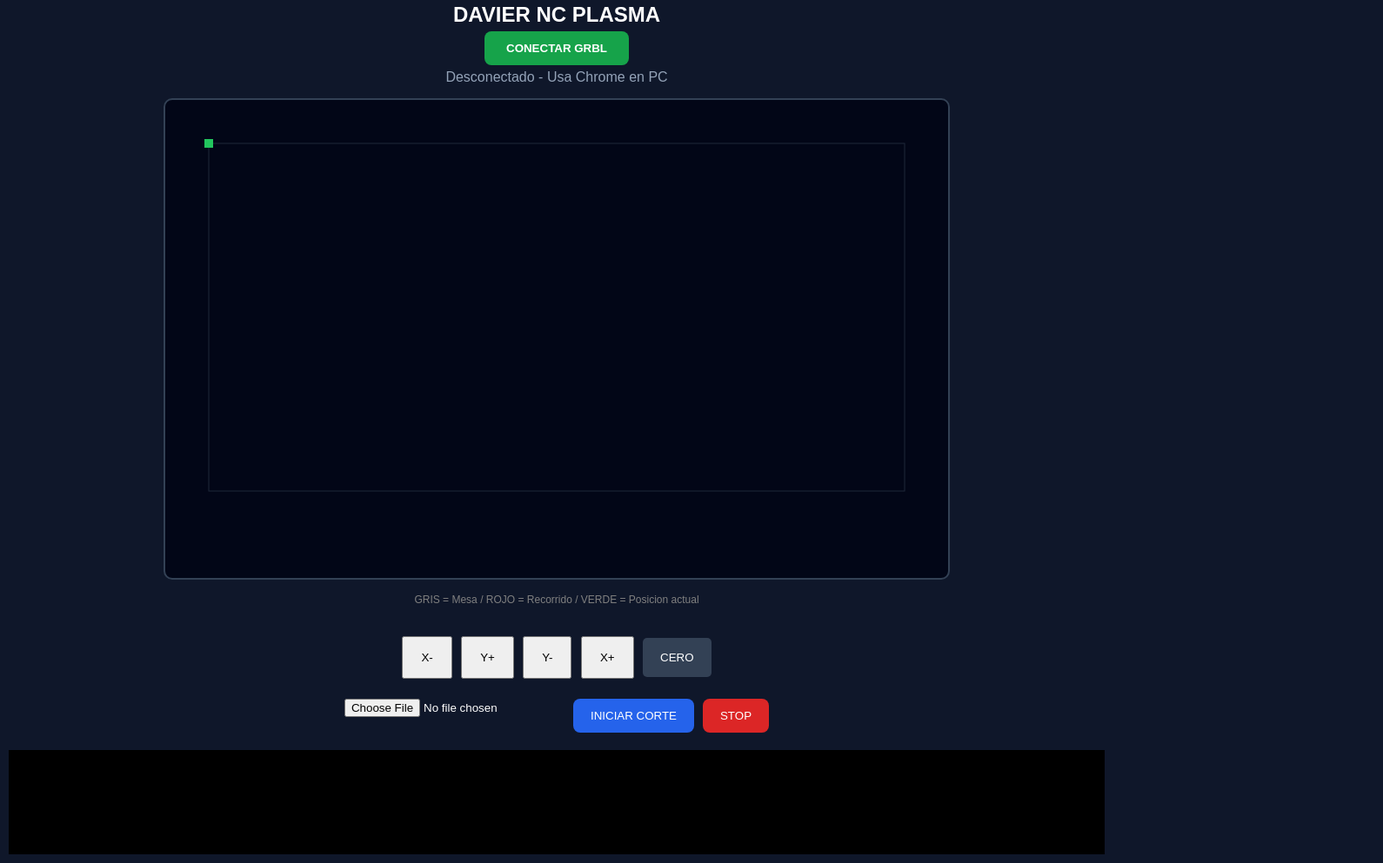
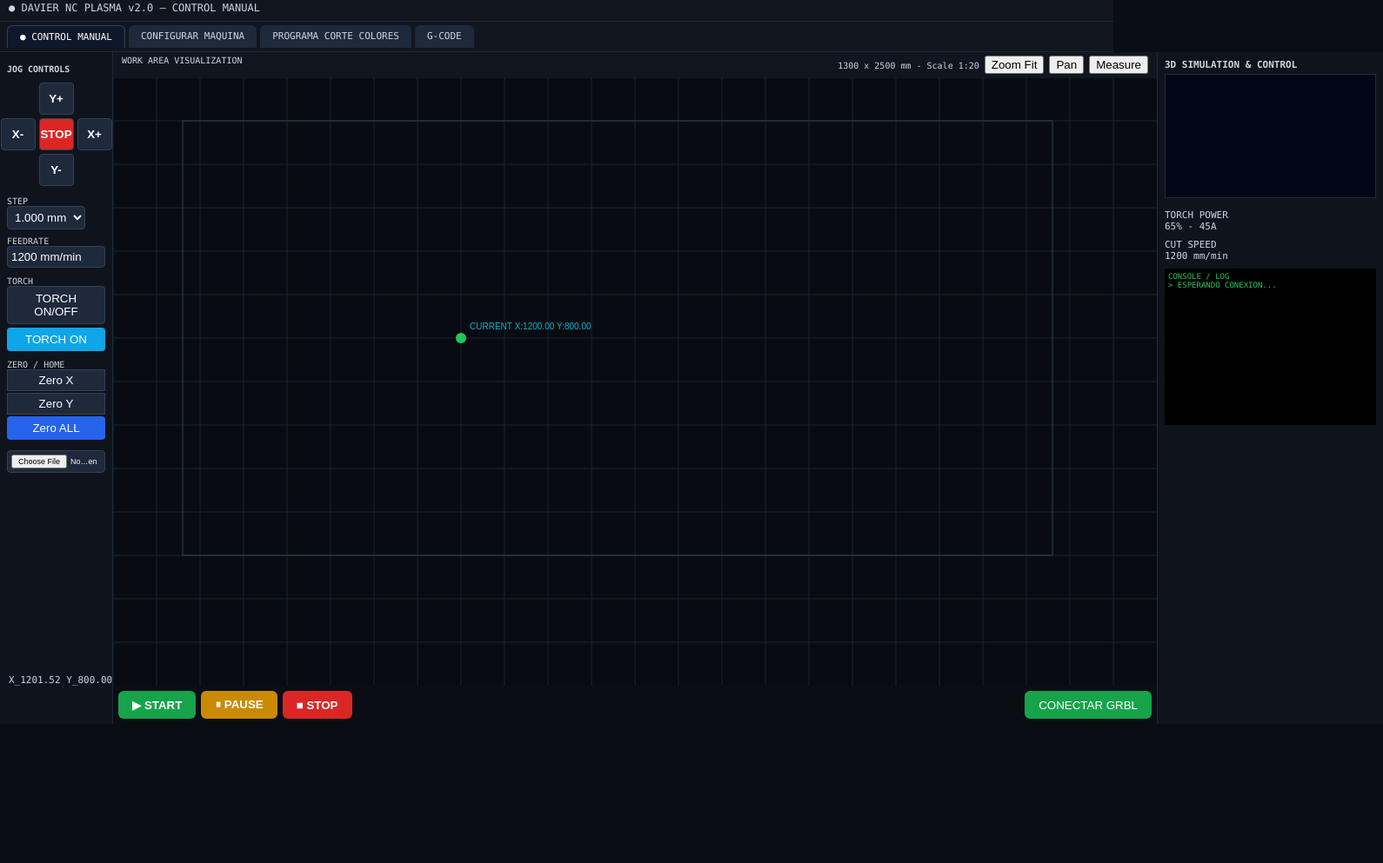
Before and after one commit to daviermp/Plasma-Davier_NC, a plain HTML site: page index.html in a window 1280 px wide. Shown: the part 7-1000 px from the top of the page at 87% size, 1590 px wide, since content can reach past the window. After the commit the page ends 840 px from the top, so only its background shows below. Drawn offline with Linux system fonts and the light colour scheme.

Commit message:
Revise index.html for DAVIER NC PLASMA v2.0
Updated HTML structure and styles for version 2.0 of DAVIER NC PLASMA, including new layout and controls.

```diff
--- a/index.html
+++ b/index.html
@@ -1,35 +1,76 @@
 <!DOCTYPE html>
-<html><head><meta charset="utf-8"><meta name="viewport" content="width=device-width,initial-scale=1"><title>DAVIER NC</title></head>
-<body style="margin:0;background:#0f172a;color:white;font-family:Arial;text-align:center">
-<h2 style="margin:10px 0 5px">DAVIER NC PLASMA</h2>
-<button id="btn" style="padding:12px 25px;background:#16a34a;color:white;border:0;border-radius:8px;font-weight:bold">CONECTAR GRBL</button>
-<p id="st" style="margin:5px;color:#94a3b8">Desconectado - Usa Chrome en PC</p>
-<div style="display:flex;justify-content:center;gap:10px;padding:10px;flex-wrap:wrap">
-<div><canvas id="c" width="900" height="550" style="width:92vw;max-width:900px;background:#020617;border:2px solid #334155;border-radius:10px"></canvas>
-<p style="font-size:12px;color:gray">GRIS = Mesa / ROJO = Recorrido / VERDE = Posicion actual</p></div>
+<html lang="es">
+<head>
+<meta charset="UTF-8"><meta name="viewport" content="width=device-width,initial-scale=1">
+<title>DAVIER NC PLASMA v2.0</title>
+<style>
+*{box-sizing:border-box}body{margin:0;background:#0a0e14;color:#cbd5e1;font-family:Consolas,Arial;overflow:hidden}
+.top{height:32px;background:#11161e;display:flex;align-items:center;padding:0 10px;font-size:12px;border-bottom:1px solid #1f2937}
+.tabs{display:flex;gap:4px;background:#11161e;padding:4px 8px;border-bottom:1px solid #1f2937}
+.tab{padding:6px 14px;background:#1e293b;border-radius:6px 6px 0 0;font-size:11px;cursor:pointer}
+.tab.active{background:#0f172a;color:white;border:1px solid #334155;border-bottom:0}
+.main{display:grid;grid-template-columns:130px 1fr 260px;height:calc(100vh - 90px)}
+.left{background:#0f141c;border-right:1px solid #1f2937;padding:8px}
+.jog{display:grid;grid-template-columns:40px 40px 40px;gap:4px;justify-content:center}
+.jog button{background:#1e293b;color:white;border:1px solid #334155;padding:10px 0;border-radius:4px;font-weight:bold}
+.jog button:active{background:#2563eb}
+.stop{background:#dc2626!important}
+.right{background:#0f141c;border-left:1px solid #1f2937;padding:8px;font-size:11px}
+.center{background:#0a0e14;position:relative;display:flex;flex-direction:column}
+canvas{flex:1;background:#080c12}
+.controls{display:flex;gap:6px;padding:6px}
+.btn{padding:8px 16px;border:0;border-radius:6px;color:white;font-weight:bold;cursor:pointer}
+.start{background:#16a34a}.pause{background:#ca8a04}.stop2{background:#dc2626}
+.bar{height:24px;background:#11161e;border-top:1px solid #1f2937;display:flex;align-items:center;padding:0 10px;font-size:11px;justify-content:space-between}
+input,select{background:#1e293b;color:white;border:1px solid #334155;border-radius:4px;padding:4px}
+</style>
+</head>
+<body>
+<div class="top">● DAVIER NC PLASMA v2.0 — CONTROL MANUAL</div>
+<div class="tabs"><div class="tab active">● CONTROL MANUAL</div><div class="tab">CONFIGURAR MAQUINA</div><div class="tab">PROGRAMA CORTE COLORES</div><div class="tab">G-CODE</div></div>
+<div class="main">
+<div class="left">
+<b style="font-size:10px">JOG CONTROLS</b>
+<div class="jog" style="margin-top:8px">
+<div></div><button onclick="jog('Y10')">Y+</button><div></div>
+<button onclick="jog('X-10')">X-</button><button onclick="send('!')" class="stop">STOP</button><button onclick="jog('X10')">X+</button>
+<div></div><button onclick="jog('Y-10')">Y-</button><div></div>
 </div>
-<div style="padding:10px">
-<button onclick="jog('X-10')" style="padding:15px 20px;margin:3px">X-</button>
-<button onclick="jog('Y10')" style="padding:15px 20px;margin:3px">Y+</button>
-<button onclick="jog('Y-10')" style="padding:15px 20px;margin:3px">Y-</button>
-<button onclick="jog('X10')" style="padding:15px 20px;margin:3px">X+</button>
-<button onclick="sendCmd('G92 X0 Y0')" style="padding:15px 20px;margin:3px;background:#334155;color:white;border:0;border-radius:5px">CERO</button>
+<div style="margin-top:12px;font-size:10px">STEP<br><select id="step"><option>1.000 mm</option><option>10 mm</option><option>50 mm</option></select></div>
+<div style="margin-top:8px;font-size:10px">FEEDRATE<br><input value="1200 mm/min" style="width:100%"></div>
+<div style="margin-top:10px;font-size:10px">TORCH<br><button onclick="send('M3')" style="width:100%;background:#1e293b;color:white;border:1px solid #334155;padding:6px;border-radius:4px">TORCH ON/OFF</button><br><button onclick="send('M5')" style="width:100%;margin-top:4px;background:#0ea5e9;color:white;border:0;padding:6px;border-radius:4px">TORCH ON</button></div>
+<div style="margin-top:10px;font-size:10px">ZERO / HOME<br><button onclick="send('G92 X0 Y0')" style="width:100%;background:#1e293b;color:white;border:1px solid #334155;padding:4px">Zero X</button><button onclick="send('G92 Y0')" style="width:100%;margin-top:2px;background:#1e293b;color:white;border:1px solid #334155;padding:4px">Zero Y</button><button onclick="send('G92 X0 Y0')" style="width:100%;margin-top:2px;background:#2563eb;color:white;border:0;padding:6px;border-radius:4px">Zero ALL</button></div>
+<div style="margin-top:12px"><input type="file" id="file" style="width:100%;font-size:9px"></div>
 </div>
-<div style="padding:10px;display:flex;justify-content:center;gap:10px;flex-wrap:wrap">
-<input type="file" id="f" accept=".gcode,.nc,.tap" style="color:white">
-<button onclick="iniciar()" style="padding:12px 20px;background:#2563eb;color:white;border:0;border-radius:8px">INICIAR CORTE</button>
-<button onclick="parar()" style="padding:12px 20px;background:#dc2626;color:white;border:0;border-radius:8px">STOP</button>
+<div class="center">
+<div style="display:flex;justify-content:space-between;padding:4px 10px;font-size:10px;background:#11161e"><span>WORK AREA VISUALIZATION</span><span>1300 x 2500 mm - Scale 1:20 <button onclick="zoomIn()">Zoom Fit</button> <button>Pan</button> <button>Measure</button></span></div>
+<canvas id="c" width="1200" height="700"></canvas>
+<div class="controls">
+<button class="btn start" onclick="run()">▶ START</button>
+<button class="btn pause" onclick="send('!')">⏸ PAUSE</button>
+<button class="btn stop2" onclick="send('!');send('\x18')">■ STOP</button>
+<button id="con" onclick="conectar()" style="margin-left:auto;padding:8px 16px;background:#16a34a;color:white;border:0;border-radius:6px">CONECTAR GRBL</button>
 </div>
-<pre id="log" style="text-align:left;background:black;color:#22c55e;height:100px;overflow:auto;margin:10px;padding:10px;font-size:11px"></pre>
+</div>
+<div class="right">
+<div><b>3D SIMULATION & CONTROL</b><br><canvas id="c3" width="240" height="140" style="width:100%;background:#020617;border:1px solid #1f2937;margin-top:4px"></canvas></div>
+<div style="margin-top:10px">TORCH POWER<br>65% - 45A</div>
+<div style="margin-top:8px">CUT SPEED<br>1200 mm/min</div>
+<div style="margin-top:8px;background:black;color:#22c55e;height:180px;overflow:auto;padding:4px;font-size:9px" id="log">CONSOLE / LOG<br>> ESPERANDO CONEXION...<br></div>
+</div>
+</div>
+<div class="bar"><span id="pos">X_342.50 Y_1180.20 Z_0.00 F_1200</span><span id="state">CONNECTED COM3 | 115200 baud</span><span>Ambient: 24.5°C | Air Pressure: 5.2 bar | 10:23:22</span></div>
 <script>
-let port,writer,reader,gcode=[];let cv=document.getElementById('c'),ctx=cv.getContext('2d');
-function log(t){document.getElementById('log').innerText+=t+"\n";document.getElementById('log').scrollTop=9999}
-function draw(){ctx.clearRect(0,0,900,550);ctx.strokeStyle='#1e293b';ctx.lineWidth=1;ctx.strokeRect(50,50,800,400);ctx.strokeStyle='red';ctx.lineWidth=2;ctx.beginPath();let x=50,y=50;ctx.moveTo(x,y);gcode.forEach(l=>{let m=l.match(/X([-\d.]+)/),n=l.match(/Y([-\d.]+)/);if(m)x=50+parseFloat(m[1])*2;if(n)y=50+parseFloat(n[1])*2;if(l.includes('G1')||l.includes('G2')||l.includes('G3'))ctx.lineTo(x,y);else ctx.moveTo(x,y);});ctx.stroke();ctx.fillStyle='#22c55e';ctx.fillRect(x-5,y-5,10,10);}
-document.getElementById('btn').onclick=async()=>{try{port=await navigator.serial.requestPort();await port.open({baudRate:115200});writer=port.writable.getWriter();document.getElementById('st').innerText='CONECTADO OK';log('Conectado');}catch(e){alert(e)}}
-async function sendCmd(c){if(!writer)return alert('Conecta primero');log('> '+c);await writer.write(new TextEncoder().encode(c+'\n'))}
-function jog(a){sendCmd('$J=G91 '+a+' F2000')}
-function parar(){sendCmd('!');gcode=[]}
-async function iniciar(){for(let l of gcode){await sendCmd(l);await new Promise(r=>setTimeout(r,200))}}
-document.getElementById('f').onchange=e=>{let r=new FileReader();r.onload=()=>{gcode=r.result.split('\n');log('Archivo cargado '+gcode.length+' lineas');draw();};r.readAsText(e.target.files[0])};draw();
+let port,w,lines=[],cx=1200,cy=800;let cv=document.getElementById('c'),ctx=cv.getContext('2d');
+function draw(){ctx.clearRect(0,0,1200,700);ctx.strokeStyle='#1a2332';ctx.lineWidth=1;for(let i=0;i<1200;i+=50){ctx.beginPath();ctx.moveTo(i,0);ctx.lineTo(i,700);ctx.stroke();}for(let j=0;j<700;j+=50){ctx.beginPath();ctx.moveTo(0,j);ctx.lineTo(1200,j);ctx.stroke();}ctx.strokeStyle='#334155';ctx.strokeRect(80,50,1000,500);ctx.strokeStyle='#ef4444';ctx.lineWidth=2;ctx.beginPath();let x=400,y=300;ctx.moveTo(x,y);lines.forEach(l=>{let mx=l.match(/X([-\d.]+)/),my=l.match(/Y([-\d.]+)/);if(mx)x=80+parseFloat(mx[1])*0.35;if(my)y=50+parseFloat(my[1])*0.15;if(l.includes('G1')||l.includes('G2'))ctx.lineTo(x,y);else ctx.moveTo(x,y)});ctx.stroke();ctx.fillStyle='#22c55e';ctx.beginPath();ctx.arc(x,y,6,0,Math.PI*2);ctx.fill();ctx.fillStyle='#06b6d4';ctx.font='10px Arial';ctx.fillText('CURRENT X:'+cx.toFixed(2)+' Y:'+cy.toFixed(2),x+10,y-10)}
+function log(t){document.getElementById('log').innerHTML+='<br>> '+t;document.getElementById('log').scrollTop=9999}
+async function conectar(){try{port=await navigator.serial.requestPort();await port.open({baudRate:115200});w=port.writable.getWriter();document.getElementById('con').innerText='CONECTADO';document.getElementById('state').innerText='CONNECTED | 115200 baud';log('Conectado GRBL OK')}catch(e){alert(e)}}
+async function send(c){if(!w){alert('Conecta primero');return}log(c);await w.write(new TextEncoder().encode(c+'\n'))}
+function jog(d){let s=document.getElementById('step').value.split(' ')[0];send('$J=G91 '+d.replace('10',s)+' F1200')}
+async function run(){for(let l of lines){await send(l);await new Promise(r=>setTimeout(r,80))}}
+document.getElementById('file').onchange=e=>{let r=new FileReader();r.onload=()=>{lines=r.result.split('\n');log('Archivo cargado '+lines.length+' lineas');draw()};r.readAsText(e.target.files[0])}
+function zoomIn(){draw()}draw();
+setInterval(()=>{cx+= (Math.random()-0.5);document.getElementById('pos').innerText='X_'+cx.toFixed(2)+' Y_'+cy.toFixed(2)+' Z_0.00 F_1200'},500);
 </script>
-</body></html>
+</body>
+</html>
```
